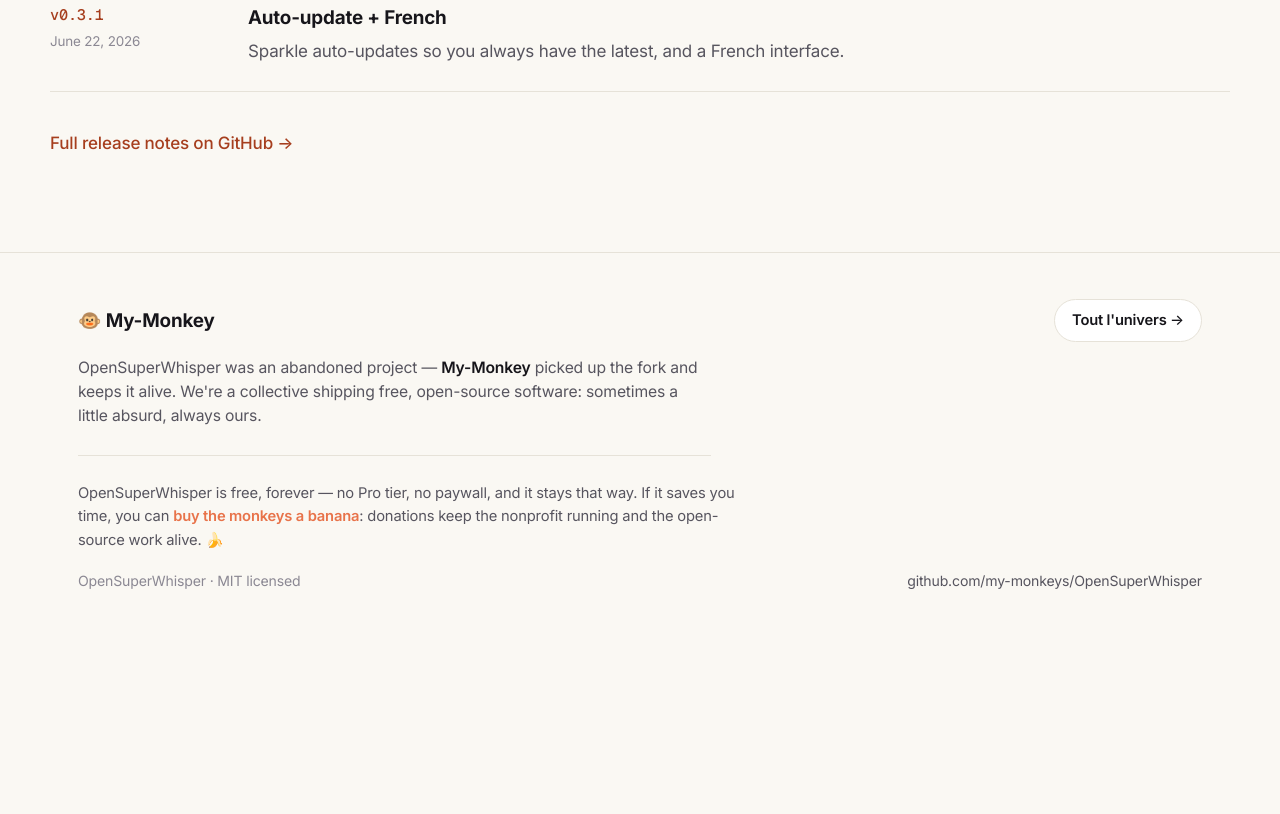
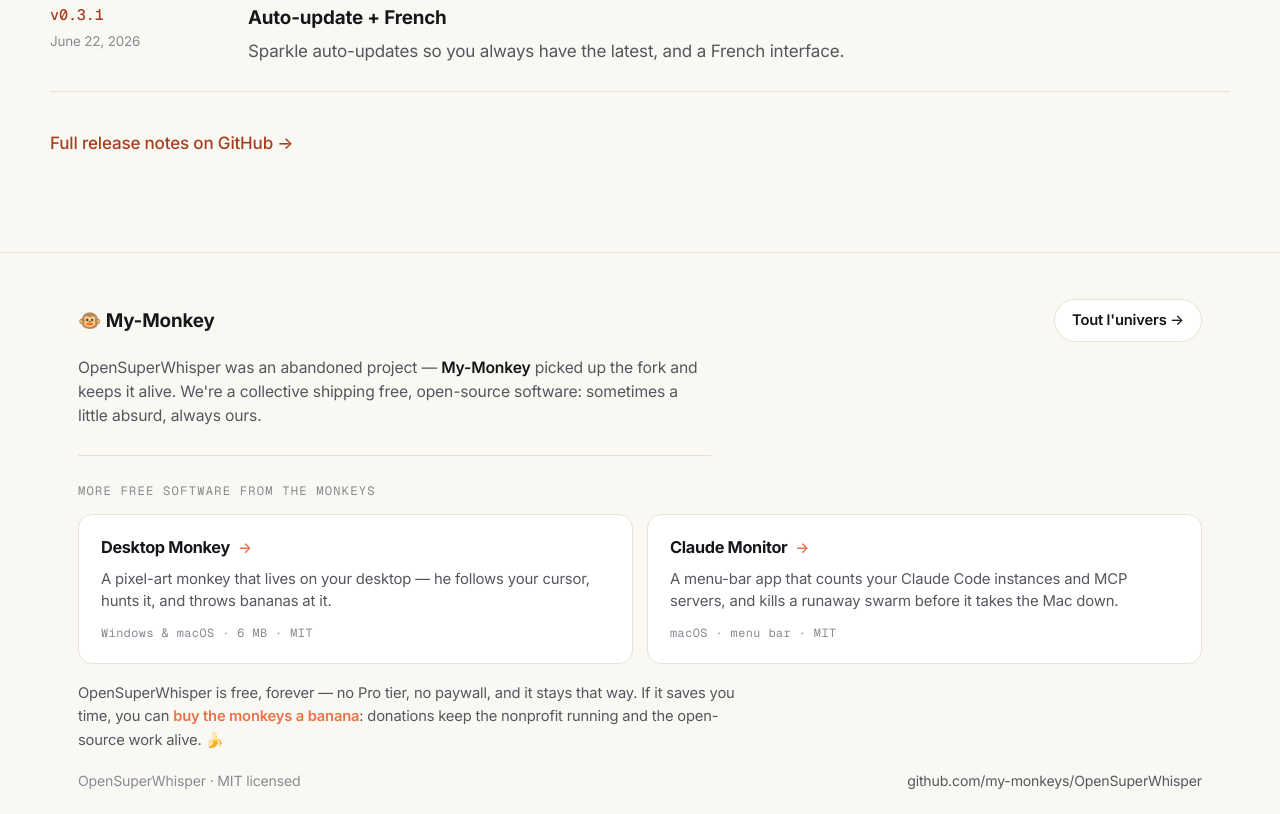
Before and after one commit to my-monkeys/opensuperwhisper-site, an Astro site: page /changelog in a window 1280 px wide. Shown: the part 2934-3748 px from the top of the page. Before the commit the page ends 3548 px from the top, so only its background shows below. Built offline with nearby package versions, Linux system fonts and the light colour scheme; Astro itself is replaced by a stand-in of ours; a script that the page names is missing.

Commit message:
feat(footer): cross-links to Desktop Monkey and Claude Monitor

```diff
--- /dev/null
+++ b/src/components/MoreProjects.astro
@@ -0,0 +1,92 @@
+---
+// Cross-links to the collective's other open-source apps, in the footer.
+// Same list lives in the READMEs and on desktop-monkey.my-monkey.fr.
+const projects = [
+  {
+    name: "Desktop Monkey",
+    href: "https://desktop-monkey.my-monkey.fr",
+    slug: "desktop-monkey",
+    desc: "A pixel-art monkey that lives on your desktop — he follows your cursor, hunts it, and throws bananas at it.",
+    meta: "Windows & macOS · 6 MB · MIT",
+  },
+  {
+    name: "Claude Monitor",
+    href: "https://github.com/my-monkeys/claude-monitor",
+    slug: "claude-monitor",
+    desc: "A menu-bar app that counts your Claude Code instances and MCP servers, and kills a runaway swarm before it takes the Mac down.",
+    meta: "macOS · menu bar · MIT",
+  },
+];
+---
+
+<div class="more">
+  <p class="more-k">More free software from the monkeys</p>
+  <div class="more-grid">
+    {projects.map((p) => (
+      <a
+        class="more-card"
+        href={p.href}
+        data-umami-event="cross-project"
+        data-umami-event-project={p.slug}
+      >
+        <span class="more-name">{p.name}<span class="more-arrow">→</span></span>
+        <span class="more-desc">{p.desc}</span>
+        <span class="more-meta">{p.meta}</span>
+      </a>
+    ))}
+  </div>
+</div>
+
+<style>
+  .more { margin: 26px 0 0; }
+  .more-k {
+    font-family: var(--mono);
+    font-size: 0.76rem;
+    letter-spacing: 0.1em;
+    text-transform: uppercase;
+    color: var(--ink-3);
+    margin-bottom: 14px;
+  }
+  .more-grid { display: grid; grid-template-columns: 1fr 1fr; gap: 14px; }
+  .more-card {
+    display: block;
+    background: #fff;
+    border: 1px solid var(--line);
+    border-radius: 14px;
+    padding: 20px 22px;
+    transition: border-color 0.15s ease, transform 0.15s ease, box-shadow 0.15s ease;
+  }
+  .more-card:hover {
+    border-color: var(--ink);
+    transform: translateY(-1px);
+    box-shadow: 0 10px 26px -16px rgba(20, 18, 16, 0.35);
+  }
+  .more-name {
+    display: flex;
+    align-items: baseline;
+    gap: 8px;
+    font-weight: 620;
+    font-size: 1.02rem;
+    letter-spacing: -0.02em;
+    color: var(--ink);
+  }
+  .more-arrow { color: var(--accent); font-size: 0.92rem; transition: transform 0.15s ease; }
+  .more-card:hover .more-arrow { transform: translateX(3px); }
+  .more-desc {
+    display: block;
+    margin: 7px 0 12px;
+    font-size: 0.93rem;
+    line-height: 1.5;
+    color: var(--ink-2);
+  }
+  .more-meta {
+    display: block;
+    font-family: var(--mono);
+    font-size: 0.74rem;
+    letter-spacing: 0.04em;
+    color: var(--ink-3);
+  }
+  @media (max-width: 720px) {
+    .more-grid { grid-template-columns: 1fr; }
+  }
+</style>
--- a/src/pages/changelog.astro
+++ b/src/pages/changelog.astro
@@ -3,6 +3,7 @@
 import "../styles/next.css";
 import { CHANGELOG } from "../data/changelog";
 import Support from "../components/Support.astro";
+import MoreProjects from "../components/MoreProjects.astro";
 
 const fmt = (d: string) =>
   new Date(d).toLocaleDateString("en-US", { year: "numeric", month: "long", day: "numeric" });
@@ -88,6 +89,7 @@
           OpenSuperWhisper was an abandoned project — <strong>My-Monkey</strong> picked up the fork and keeps it alive.
           We're a collective shipping free, open-source software: sometimes a little absurd, always ours.
         </p>
+        <MoreProjects />
         <Support />
         <div class="fe-foot">
           <span>OpenSuperWhisper · MIT licensed</span>
--- a/src/pages/index.astro
+++ b/src/pages/index.astro
@@ -3,6 +3,7 @@
 import "../styles/next.css";
 import Comparator from "../components/Comparator.tsx";
 import Support from "../components/Support.astro";
+import MoreProjects from "../components/MoreProjects.astro";
 import { CHANGELOG } from "../data/changelog";
 
 const latestChange = CHANGELOG[0];
@@ -348,6 +349,7 @@
           <a class="fe-univ" href="https://my-monkey.fr/projets/" data-umami-event="my-monkey-universe">Tout l'univers →</a>
         </div>
         <p class="fe-about">OpenSuperWhisper was an abandoned project — <strong>My-Monkey</strong> picked up the fork and keeps it alive. We're a collective shipping free, open-source software: sometimes a little absurd, always ours.</p>
+        <MoreProjects />
         <Support />
         <div class="fe-foot">
           <span>OpenSuperWhisper · MIT licensed</span>
```
